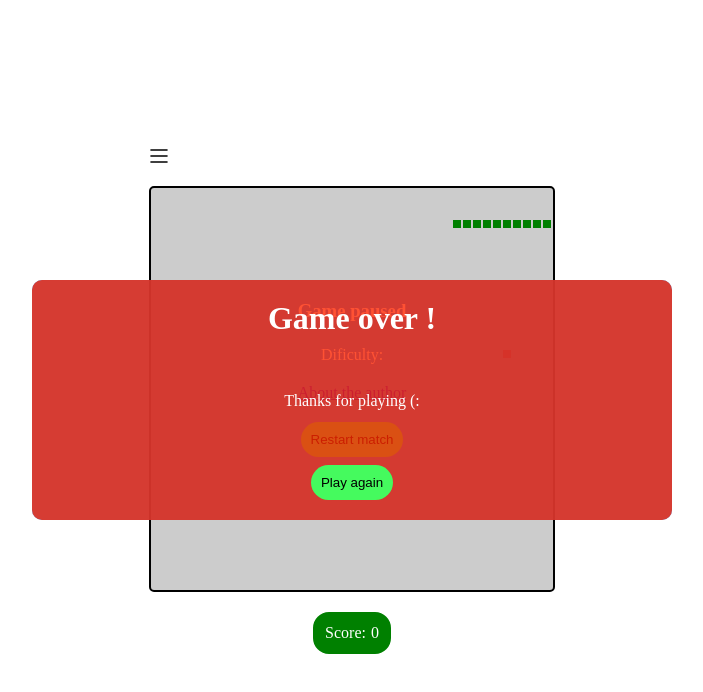
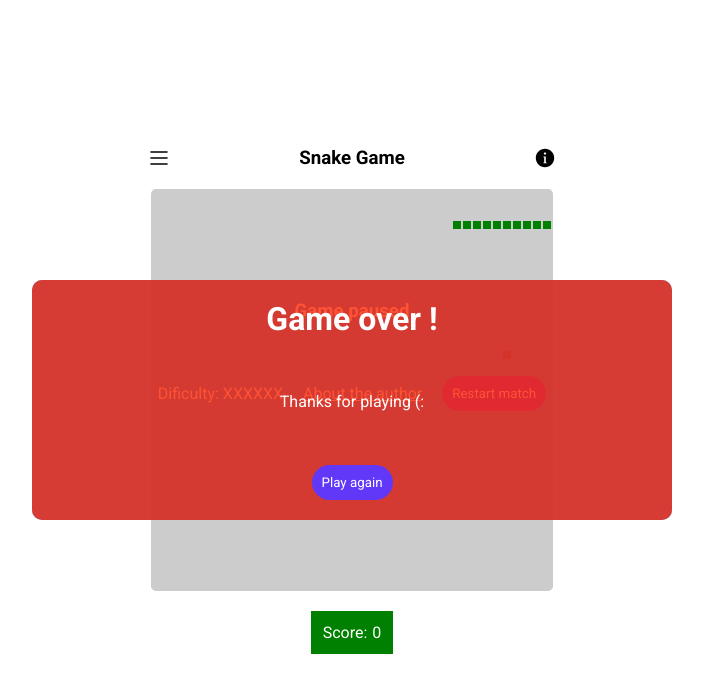
Before and after one commit to Washington-coder/snake-game, a plain HTML site: page index.html in a window 1280 px wide. Both pictures are taken after a click on the picture 447 px from the left and 156 px from the top of the page. Shown: the whole page, without its empty margins (288-991 px from the left). Drawn offline with Linux system fonts and the light colour scheme.

Commit message:
style: board and modals layout adjustments

```diff
--- a/css/style.css
+++ b/css/style.css
@@ -1,11 +1,12 @@
 * {
   padding: 0px;
   margin: 0px;
+  font-family: 'Roboto', sans-serif;
 }
 
 #board {
   background-color: #ccc;
-  border: 2px solid black;
+  border: none;
   border-radius: 5px;
 }
 
@@ -22,11 +23,6 @@
   width: 100%;
   height: 100vh;
   gap: 20px;
-}
-
-#menu-icon {
-  width: 20px;
-  cursor: pointer;
 }
 
 #pause-modal {
@@ -60,13 +56,23 @@
   color: white;
 }
 
+#pause-modal-button-continue {
+  cursor: pointer;
+
+  border: none;
+  border-radius: 20px;
+  padding: 10px;
+
+  color: white;
+  background-color: rgb(98, 56, 248);
+}
+
 .score-container {
   display: flex;
   padding: 10px;
   gap: 5px;
 
   border: 2px solid green;
-  border-radius: 16px;
 
   color: white;
   background-color: green;
@@ -81,7 +87,12 @@
 .menu-container-top {
   display: flex;
   width: 406px;
-  justify-content: start;
+  justify-content: space-between;
+}
+
+.menu-icon {
+  width: 20px;
+  cursor: pointer;
 }
 
 .pause-modal-section {
@@ -93,7 +104,8 @@
 .pause-modal-content {
   display: flex;
   width: 100%;
-  flex-direction: column;
+
+  justify-content: center;
   align-items: center;
   gap: 20px;
 }
@@ -105,8 +117,8 @@
   border-radius: 20px;
   padding: 10px;
 
-  color: black;
-  background-color: rgb(69, 250, 94);
+  color: white;
+  background-color: rgb(98, 56, 248);
 }
 
 body {
--- a/index.html
+++ b/index.html
@@ -6,6 +6,9 @@
   <meta name="viewport" content="width=device-width, initial-scale=1.0" />
   <link rel="stylesheet" href="css/style.css" />
   <title>Game Snake</title>
+  <link rel="preconnect" href="https://fonts.googleapis.com">
+  <link rel="preconnect" href="https://fonts.gstatic.com" crossorigin>
+  <link href="https://fonts.googleapis.com/css2?family=Roboto:ital,wght@0,100;0,300;0,400;0,500;0,700;0,900;1,100;1,300;1,400;1,500;1,700;1,900&display=swap" rel="stylesheet">
 </head>
 
 <script>
@@ -21,8 +24,8 @@
         <h3>Game paused</h3>
       </div>
       <div class="pause-modal-content">
-        <p>Dificulty: </p>
-        <a target="_blank" href="https://github.com/Washington-coder">About the author</a>
+        <p>Dificulty: XXXXXX</p>
+        <a style="color: white;" target="_blank" href="https://github.com/Washington-coder">About the author</a>
         <button class="reload-button" onclick="reloadGame()">Restart match</button>
       </div>
       <div class="pause-modal-section">
@@ -30,7 +33,9 @@
       </div>
     </div>
     <div class="menu-container-top">
-      <img id="menu-icon" src="./public/menu-icon.svg" />
+      <img class="menu-icon" id="menu-icon" src="./public/menu-icon.svg" />
+      <h3>Snake Game</h3>
+      <img class="menu-icon" id="info-icon" src="./public/info-icon.svg" />
     </div>
     <script src="js/game.js"></script>
     <div class="menu-container-bottom">
@@ -42,7 +47,7 @@
     <div id="game-over-modal">
       <h1>Game over !</h1>
       <p>Thanks for playing (:</p>
-      <button class="reload-button" onclick="reloadGame()">Play again</button>
+      <button style="background-color: rgb(98, 56, 248); color: white;" class="reload-button" onclick="reloadGame()">Play again</button>
     </div>
   </div>
 </body>
```
Also changed, not shown: public/info-icon.svg (added).
